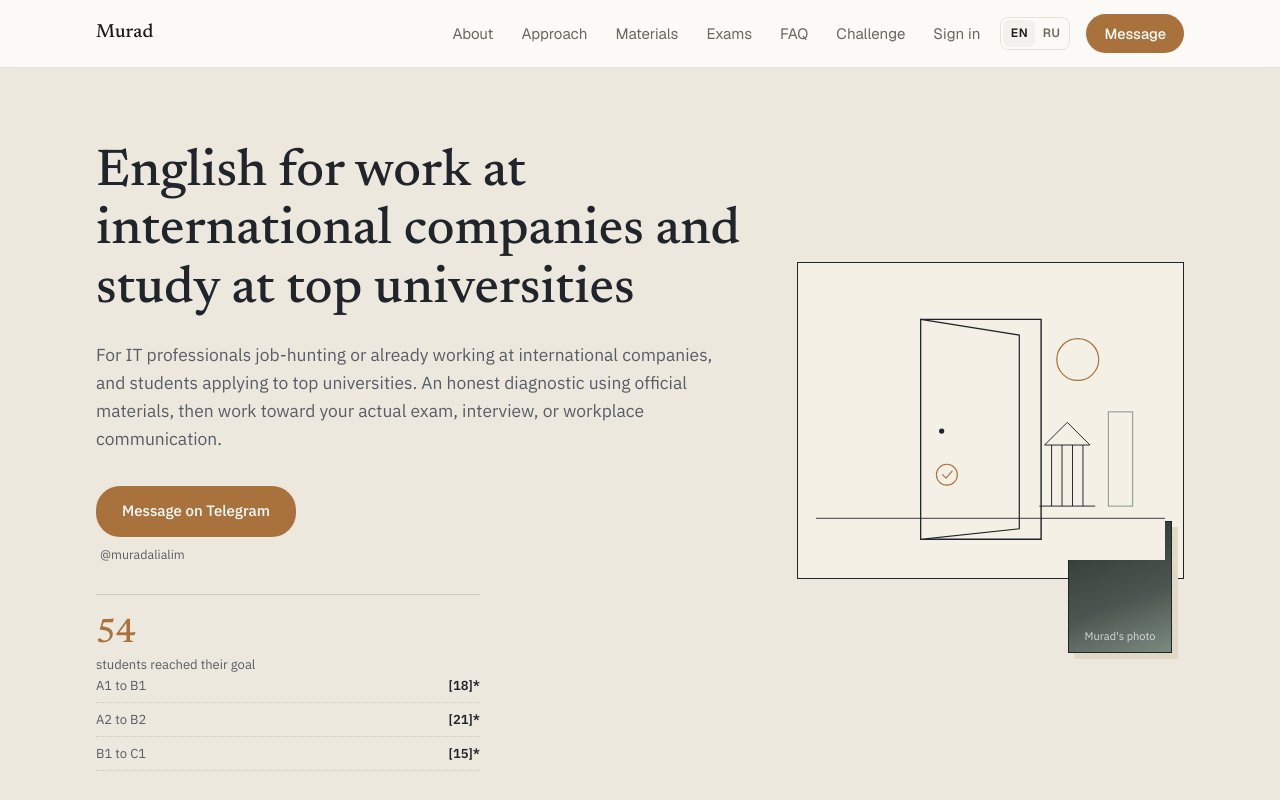
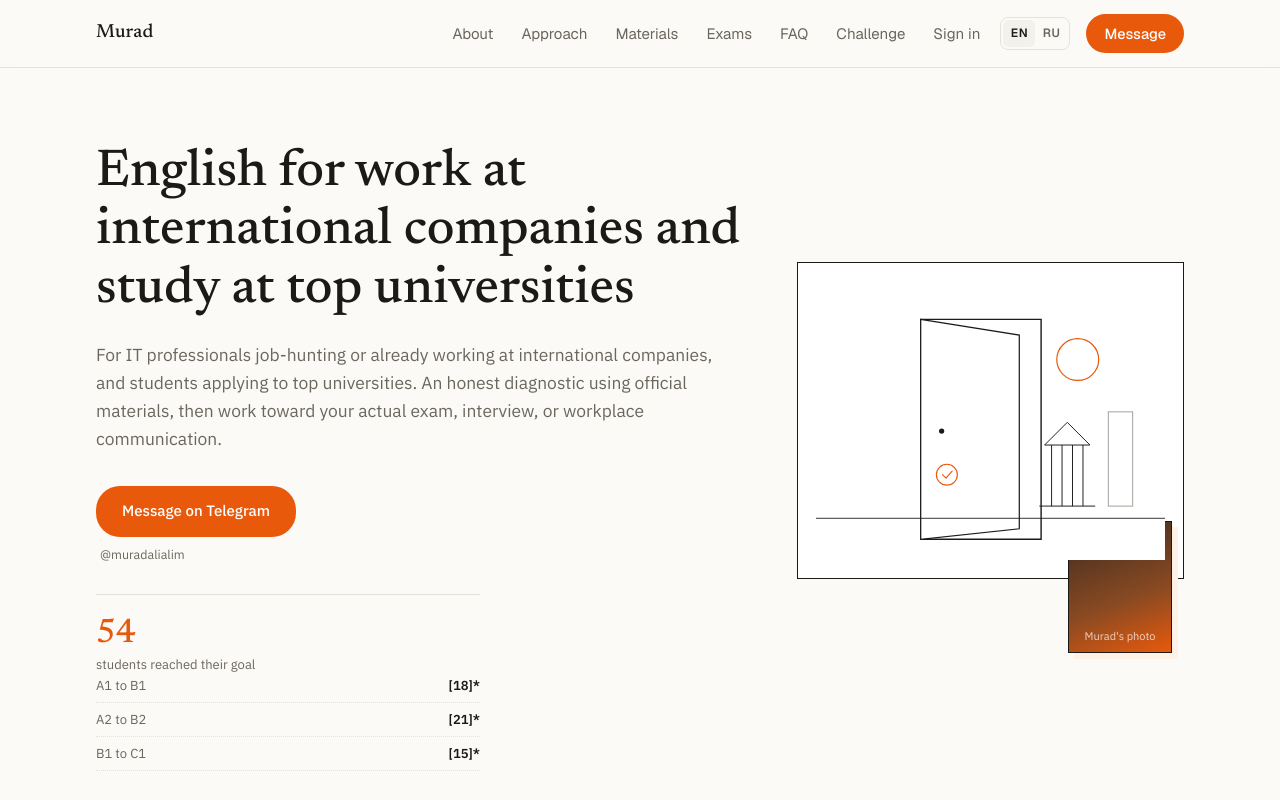
Before and after one commit to alexbaumgertner/murad-portal, a Next.js app: page /en in a window 1280 px wide. Shown: the top 800 px of the page. Built offline with nearby package versions, Linux system fonts and the light colour scheme.

Commit message:
style(landing): use the site palette (orange accent, warm paper) instead of the muted reference colors
Co-Authored-By: Claude Sonnet 5.5 <noreply@anthropic.com>
Claude-Session: https://claude.ai/code/session_01RzJBQBFHbK7kW5rfrux45d

```diff
--- a/src/app/(frontend)/[locale]/(site)/page.module.css
+++ b/src/app/(frontend)/[locale]/(site)/page.module.css
@@ -245,7 +245,7 @@
   height: 8.25rem;
   margin: -3.625rem 0.75rem 0 auto;
   border: 1px solid var(--color-ink);
-  background: linear-gradient(160deg, #2c332f, #4c5650 60%, #7c8a7f);
+  background: linear-gradient(160deg, #3a2a20, #8a4a22 60%, var(--color-brass));
   box-shadow: 6px 6px 0 var(--color-paper-deep);
 }
 
@@ -514,7 +514,7 @@
 
 .resourceType {
   margin-bottom: 0.625rem;
-  color: var(--color-tracker-teal);
+  color: var(--color-brass-strong);
   font-size: 0.72rem;
 }
 
@@ -581,9 +581,9 @@
   display: inline-block;
   margin-top: 0.75rem;
   padding: 0.1875rem 0.5rem;
-  border: 1px dashed var(--color-tracker-teal);
+  border: 1px dashed var(--color-brass-strong);
   border-radius: 0.75rem;
-  color: var(--color-tracker-teal);
+  color: var(--color-brass-strong);
   font-size: 0.72rem;
 }
 
@@ -761,9 +761,9 @@
   display: inline-block;
   margin-bottom: 0.75rem;
   padding: 0.125rem 0.5rem;
-  border: 1px solid var(--color-tracker-teal);
+  border: 1px solid var(--color-brass-strong);
   border-radius: 0.625rem;
-  color: var(--color-tracker-teal);
+  color: var(--color-brass-strong);
   font-size: 0.66rem;
   letter-spacing: 0.03em;
 }
@@ -883,3 +883,32 @@
     transform: translateY(0);
   }
 }
+
+/* ---------- svg colours (attributes can't read tokens) ---------- */
+.fillFrame {
+  fill: var(--color-paper-frame);
+}
+
+.fillDeep {
+  fill: var(--color-paper-deep);
+}
+
+.fillInk {
+  fill: var(--color-ink);
+}
+
+.fillAccent {
+  fill: var(--color-brass);
+}
+
+.strokeInk {
+  stroke: var(--color-ink);
+}
+
+.strokeAccent {
+  stroke: var(--color-brass);
+}
+
+.strokeSoft {
+  stroke: var(--color-ink-soft);
+}
--- a/src/app/(frontend)/[locale]/(site)/page.tsx
+++ b/src/app/(frontend)/[locale]/(site)/page.tsx
@@ -97,53 +97,80 @@ export default async function HomePage({ params }: PageProps) {
                 role="img"
                 aria-label={t('hero.illustrationAlt')}
               >
-                <rect x="0" y="0" width="400" height="320" fill="#F4F0E6" />
-                <circle cx="300" cy="90" r="24" fill="none" stroke="#A9723C" strokeWidth="1.4" />
+                <rect x="0" y="0" width="400" height="320" className={styles.fillFrame} />
+                <circle
+                  cx="300"
+                  cy="90"
+                  r="24"
+                  fill="none"
+                  className={styles.strokeAccent}
+                  strokeWidth="1.4"
+                />
                 <path
                   d="M270 258 L270 188 M282 258 L282 188 M294 258 L294 188 M306 258 L306 188"
-                  stroke="#20242B"
+                  className={styles.strokeInk}
                   strokeWidth="1.1"
                 />
                 <path
                   d="M262 188 L314 188 L288 162 Z"
                   fill="none"
-                  stroke="#20242B"
+                  className={styles.strokeInk}
                   strokeWidth="1.1"
                 />
-                <line x1="256" y1="258" x2="320" y2="258" stroke="#20242B" strokeWidth="1.1" />
+                <line
+                  x1="256"
+                  y1="258"
+                  x2="320"
+                  y2="258"
+                  className={styles.strokeInk}
+                  strokeWidth="1.1"
+                />
                 <rect
                   x="335"
                   y="150"
                   width="28"
                   height="108"
                   fill="none"
-                  stroke="#3F5C58"
+                  className={styles.strokeSoft}
                   strokeWidth="1"
                   opacity="0.7"
                 />
                 <path
                   d="M120 44 L120 296 L258 296 L258 44 Z"
                   fill="none"
-                  stroke="#20242B"
+                  className={styles.strokeInk}
                   strokeWidth="1.6"
                 />
                 <path
                   d="M120 44 L233 62 L233 284 L120 296 Z"
-                  fill="#F4F0E6"
-                  stroke="#20242B"
+                  className={`${styles.fillFrame} ${styles.strokeInk}`}
                   strokeWidth="1.4"
                 />
-                <circle cx="144" cy="172" r="3" fill="#20242B" />
-                <circle cx="150" cy="222" r="12" fill="none" stroke="#A9723C" strokeWidth="1.3" />
+                <circle cx="144" cy="172" r="3" className={styles.fillInk} />
+                <circle
+                  cx="150"
+                  cy="222"
+                  r="12"
+                  fill="none"
+                  className={styles.strokeAccent}
+                  strokeWidth="1.3"
+                />
                 <path
                   d="M145 222 l4 4 l7 -8"
                   fill="none"
-                  stroke="#A9723C"
+                  className={styles.strokeAccent}
                   strokeWidth="1.3"
                   strokeLinecap="round"
                   strokeLinejoin="round"
                 />
-                <line x1="0" y1="272" x2="400" y2="272" stroke="#20242B" strokeWidth="1" />
+                <line
+                  x1="0"
+                  y1="272"
+                  x2="400"
+                  y2="272"
+                  className={styles.strokeInk}
+                  strokeWidth="1"
+                />
               </svg>
             </div>
             <div className={styles.photoSlot}>
@@ -210,9 +237,15 @@ export default async function HomePage({ params }: PageProps) {
           <div>
             <div className={styles.zpd}>
               <svg viewBox="0 0 300 300" role="img" aria-label={t('approach.diagramAlt')}>
-                <circle cx="150" cy="150" r="135" fill="#E1D9C6" stroke="#20242B" strokeWidth="1" />
-                <circle cx="150" cy="150" r="92" fill="#A9723C" opacity="0.4" />
-                <circle cx="150" cy="150" r="46" fill="#20242B" />
+                <circle
+                  cx="150"
+                  cy="150"
+                  r="135"
+                  className={`${styles.fillDeep} ${styles.strokeInk}`}
+                  strokeWidth="1"
+                />
+                <circle cx="150" cy="150" r="92" className={styles.fillAccent} opacity="0.4" />
+                <circle cx="150" cy="150" r="46" className={styles.fillInk} />
               </svg>
               <ul className={styles.zpdLegend}>
                 <li>
@@ -331,7 +364,7 @@ export default async function HomePage({ params }: PageProps) {
               <polyline
                 points="80,145 220,115 360,80 500,35"
                 fill="none"
-                stroke="#A9723C"
+                className={styles.strokeAccent}
                 strokeWidth="2"
               />
               {(
@@ -343,7 +376,7 @@ export default async function HomePage({ params }: PageProps) {
                 ] as const
               ).map(([x, y, score, year]) => (
                 <g key={year}>
-                  <circle cx={x} cy={y} r="4" fill="#A9723C" />
+                  <circle cx={x} cy={y} r="4" className={styles.fillAccent} />
                   <text x={x} y={y - 12} fontSize="12" fill="currentColor" textAnchor="middle">
                     {score}
                   </text>
--- a/src/app/(frontend)/globals.css
+++ b/src/app/(frontend)/globals.css
@@ -26,20 +26,20 @@
   --space-page: clamp(1rem, 4vw, 2rem);
   --width-content: 72rem;
 
-  /* Landing palette ("paper"); the tracker tokens above are the same family. */
-  --color-paper: #ede8dd;
-  --color-paper-deep: #e1d9c6;
-  --color-paper-frame: #f4f0e6;
-  --color-ink: #20242b;
-  --color-ink-soft: #565d66;
-  --color-ink-line: rgb(32 36 43 / 15%);
-  --color-forest: #1c2521;
-  --color-forest-line: rgb(237 232 221 / 16%);
-  --color-forest-heading: #ede8dd;
-  --color-forest-text: #c9cfc7;
-  --color-forest-muted: #9aa39b;
-  --color-brass: #a9723c;
-  --color-brass-strong: #8f5d2f;
+  /* Landing palette: the site tokens above, so light and dark themes follow automatically. */
+  --color-paper: var(--color-bg);
+  --color-paper-deep: var(--color-accent-soft);
+  --color-paper-frame: var(--color-surface);
+  --color-ink: var(--color-text);
+  --color-ink-soft: var(--color-text-muted);
+  --color-ink-line: var(--color-border);
+  --color-brass: var(--color-accent);
+  --color-brass-strong: var(--color-accent-strong);
+  --color-forest: #1b1a17;
+  --color-forest-line: rgb(255 255 255 / 14%);
+  --color-forest-heading: #f3f1ec;
+  --color-forest-text: #d8d4ca;
+  --color-forest-muted: #a8a399;
 
   --font-sans: var(--font-geist-sans), system-ui, sans-serif;
   --font-serif: var(--font-newsreader), Georgia, serif;
@@ -60,14 +60,6 @@
     --color-accent-soft: #2e1d12;
     --color-success: #5cc98a;
     --color-danger: #ff6b6b;
-    --color-paper: #151412;
-    --color-paper-deep: #1d1b18;
-    --color-paper-frame: #1b1a18;
-    --color-ink: #efeae0;
-    --color-ink-soft: #a8a399;
-    --color-ink-line: rgb(239 234 224 / 15%);
-    --color-brass: #c79a6c;
-    --color-brass-strong: #d6ab7e;
     --shadow-sm: 0 1px 2px rgb(0 0 0 / 40%);
     --shadow-md: 0 8px 30px rgb(0 0 0 / 35%);
   }
```
